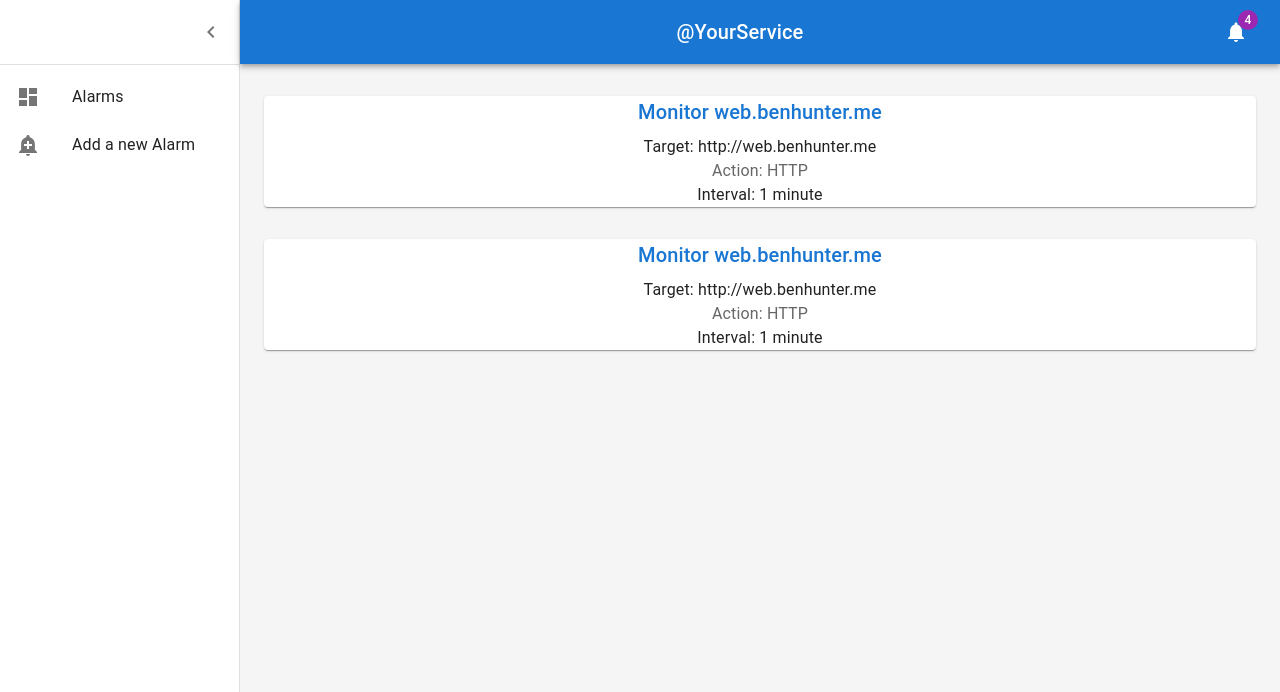
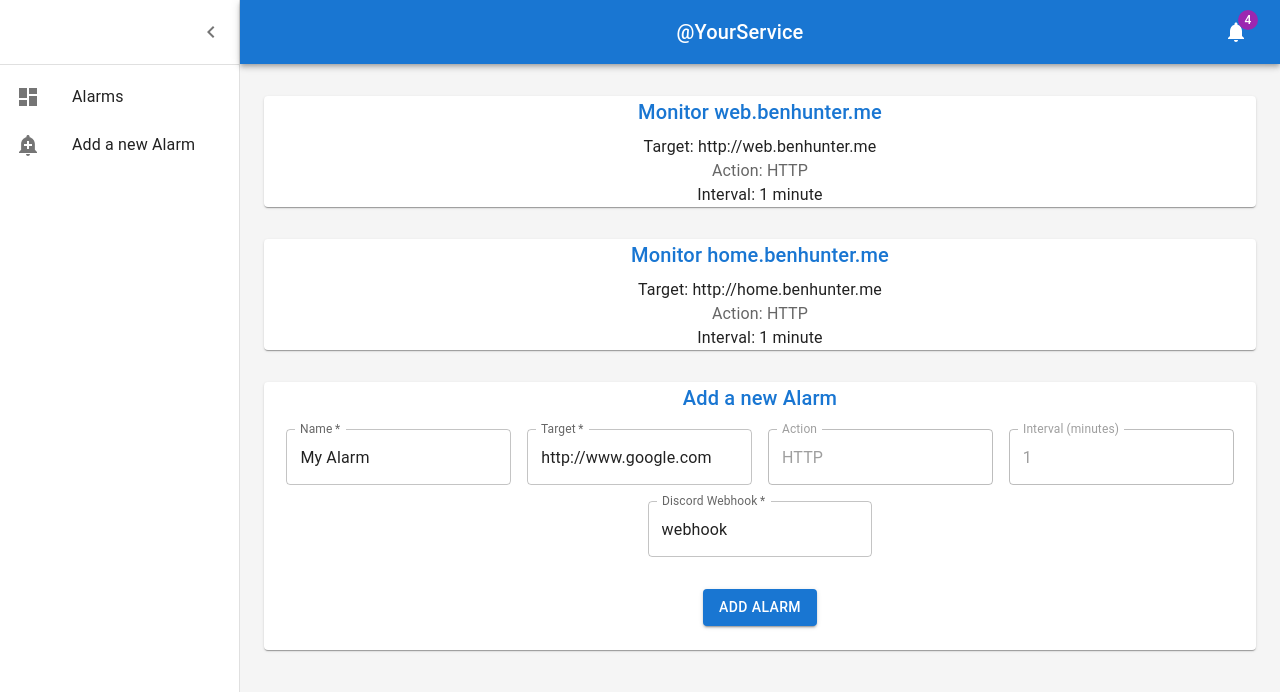
Before and after one commit to benhunterlearn/solo-project-client, a React (Create React App) app: page / in a window 1280 px wide. Shown: the top 692 px of the page. Built offline with nearby package versions, Linux system fonts and the light colour scheme.

Commit message:
Form to Add Alarm embedded at the bottom of the main content screen.

```diff
--- /dev/null
+++ b/src/Components/AddAlarmForm.js
@@ -0,0 +1,104 @@
+import Grid from "@mui/material/Grid";
+import Paper from "@mui/material/Paper";
+import Title from "./Title";
+import Typography from "@mui/material/Typography";
+import Container from "@mui/material/Container";
+import * as React from "react";
+import TextField from '@mui/material/TextField';
+import Box from "@mui/material/Box";
+import {Button} from "@mui/material";
+import {useState} from "react";
+
+export function AddAlarmForm(props) {
+
+    const defaultAlarm = {
+        name: 'My Alarm',
+        target: '',
+        action: 'HTTP',
+        interval: 1,  // minutes
+        webhook: '',  // Discord Webhook
+    }
+
+    const [newAlarm, setNewAlarm] = useState({...defaultAlarm});
+
+    const handleSubmit = (event) => {
+        event.preventDefault();
+        console.log("Add alarm onSubmit");
+        // TODO implement API call to create alarm on back end.
+    };
+
+    return <Container sx={{mt: 4, mb: 4}}>
+        <Grid>
+            <Paper>
+                <Title>
+                    Add a new Alarm
+                </Title>
+
+                <Box
+                    component="form"
+                    sx={{
+                        '& .MuiTextField-root': {m: 1, width: '25ch'},
+                    }}
+                    noValidate
+                    autoComplete="off"
+                >
+
+                    <form onSubmit={(event) => handleSubmit(event)}>
+
+                        <div>
+
+                            <TextField
+                                required
+                                id="outlined-required"
+                                label="Name"
+                                defaultValue="My Alarm"
+                            />
+
+                            <TextField
+                                required
+                                id="outlined-required"
+                                label="Target"
+                                defaultValue="http://www.google.com"
+                            />
+                            <TextField
+                                disabled
+                                id="outlined-required"
+                                label="Action"
+                                defaultValue="HTTP"
+                            />
+                            <TextField
+                                disabled
+                                id="outlined-required"
+                                label="Interval (minutes)"
+                                defaultValue="1"
+                            />
+
+                            <TextField
+                                required
+                                id="webhook"
+                                label="Discord Webhook"
+                                defaultValue="webhook"
+                            />
+
+                        </div>
+
+                        <div>
+
+                            <Button
+                                type="submit"
+                                variant="contained"
+                                sx={{my: 3}}
+                                onClick={(event) => handleSubmit(event)}
+                            >
+                                Add Alarm
+                            </Button>
+
+                        </div>
+
+                    </form>
+
+                </Box>
+            </Paper>
+        </Grid>
+    </Container>
+}
--- /dev/null
+++ b/src/Components/AddAlarmFromDrawer.js
@@ -0,0 +1,52 @@
+import ListItemIcon from "@mui/material/ListItemIcon";
+import AddAlertIcon from "@mui/icons-material/AddAlert";
+import ListItemText from "@mui/material/ListItemText";
+import {Button, ListItemButton, Modal} from "@mui/material";
+import * as React from "react";
+import {useState} from "react";
+import Box from "@mui/material/Box";
+import Typography from "@mui/material/Typography";
+
+export function AddAlarmFromDrawer() {
+
+    const [open, setOpen] = useState(false);
+    const handleOpen = () => setOpen(true);
+    const handleClose = () => setOpen(false);
+
+    return <ListItemButton onClick={() => handleOpen()}>
+        <ListItemIcon>
+            <AddAlertIcon/>
+        </ListItemIcon>
+        <ListItemText primary="Add a new Alarm"/>
+
+        {/* Modal isn't closing. May because it's nested in the list? */}
+        {/*<Modal*/}
+        {/*    open={open}*/}
+        {/*    onClose={handleClose}*/}
+        {/*    aria-labelledby="modal-modal-title"*/}
+        {/*    aria-describedby="modal-modal-description"*/}
+        {/*>*/}
+        {/*    <Box sx={style}>*/}
+        {/*        <Typography id="modal-modal-title" variant="h6" component="h2">*/}
+        {/*            Text in a modal*/}
+        {/*        </Typography>*/}
+        {/*        <Typography id="modal-modal-description" sx={{mt: 2}}>*/}
+        {/*            Duis mollis, est non commodo luctus, nisi erat porttitor ligula.*/}
+        {/*        </Typography>*/}
+        {/*    </Box>*/}
+        {/*</Modal>*/}
+
+    </ListItemButton>
+}
+
+const style = {
+    position: 'absolute',
+    top: '50%',
+    left: '50%',
+    transform: 'translate(-50%, -50%)',
+    width: 400,
+    bgcolor: 'background.paper',
+    border: '2px solid #000',
+    boxShadow: 24,
+    p: 4,
+};
--- a/src/Components/Dashboard.js
+++ b/src/Components/Dashboard.js
@@ -1,5 +1,5 @@
 import * as React from 'react';
-import {styled, createTheme, ThemeProvider} from '@mui/material/styles';
+import {createTheme, styled, ThemeProvider} from '@mui/material/styles';
 import CssBaseline from '@mui/material/CssBaseline';
 import MuiDrawer from '@mui/material/Drawer';
 import Box from '@mui/material/Box';
@@ -13,14 +13,16 @@ import Badge from '@mui/material/Badge';
 import Container from '@mui/material/Container';
 import Grid from '@mui/material/Grid';
 import Paper from '@mui/material/Paper';
-import Link from '@mui/material/Link';
 import MenuIcon from '@mui/icons-material/Menu';
 import ChevronLeftIcon from '@mui/icons-material/ChevronLeft';
 import NotificationsIcon from '@mui/icons-material/Notifications';
-import {mainListItems} from './listItems';
-import Deposits from './Deposits';
-import Orders from './Orders';
 import Title from "./Title";
+import ListItemIcon from "@mui/material/ListItemIcon";
+import DashboardIcon from "@mui/icons-material/Dashboard";
+import ListItemText from "@mui/material/ListItemText";
+import {ListItemButton} from "@mui/material";
+import {AddAlarmFromDrawer} from "./AddAlarmFromDrawer";
+import {AddAlarmForm} from "./AddAlarmForm";
 
 const drawerWidth = 240;
 
@@ -81,6 +83,8 @@ function DashboardContent() {
             <Box sx={{display: 'flex'}}>
                 <CssBaseline/>
                 <AppBar position="absolute" open={open}>
+
+                    {/* Top Toolbar*/}
                     <Toolbar
                         sx={{
                             pr: '24px', // keep right padding when drawer closed
@@ -114,6 +118,7 @@ function DashboardContent() {
                         </IconButton>
                     </Toolbar>
                 </AppBar>
+
                 <Drawer variant="permanent" open={open}>
                     <Toolbar
                         sx={{
@@ -128,9 +133,22 @@ function DashboardContent() {
                         </IconButton>
                     </Toolbar>
                     <Divider/>
-                    <List>{mainListItems}</List>
+
+                    <List>
+
+                        <ListItemButton>
+                            <ListItemIcon>
+                                <DashboardIcon/>
+                            </ListItemIcon>
+                            <ListItemText primary="Alarms"/>
+                        </ListItemButton>
+                        <AddAlarmFromDrawer />
+
+                    </List>
 
                 </Drawer>
+
+
                 <Box
                     component="main"
                     sx={{
@@ -156,7 +174,7 @@ function DashboardContent() {
                                 <Title>
                                     Monitor web.benhunter.me
                                 </Title>
-                                <Typography component="p" >
+                                <Typography component="p">
                                     Target: http://web.benhunter.me
                                 </Typography>
                                 <Typography color="text.secondary" sx={{flex: 1}}>
@@ -174,10 +192,10 @@ function DashboardContent() {
                         <Grid>
                             <Paper>
                                 <Title>
-                                    Monitor web.benhunter.me
+                                    Monitor home.benhunter.me
                                 </Title>
-                                <Typography component="p" >
-                                    Target: http://web.benhunter.me
+                                <Typography component="p">
+                                    Target: http://home.benhunter.me
                                 </Typography>
                                 <Typography color="text.secondary" sx={{flex: 1}}>
                                     Action: HTTP
@@ -190,6 +208,7 @@ function DashboardContent() {
                     </Container>
 
                     {/* TODO Add button here or just on drawer? */}
+                    <AddAlarmForm />
 
                 </Box>
             </Box>
--- a/src/Components/listItems.js
+++ b/src/Components/listItems.js
@@ -10,9 +10,14 @@ import BarChartIcon from '@mui/icons-material/BarChart';
 import LayersIcon from '@mui/icons-material/Layers';
 import AssignmentIcon from '@mui/icons-material/Assignment';
 import AddAlertIcon from '@mui/icons-material/AddAlert';
+import {Button, Modal} from "@mui/material";
+import Typography from "@mui/material/Typography";
+import Box from "@mui/material/Box";
+import {useState} from "react";
 
-export const mainListItems = (
-    <div>
+
+export const mainListItems = (props) => {
+    return <div>
         <ListItem button>
             <ListItemIcon>
                 <DashboardIcon/>
@@ -26,4 +31,4 @@ export const mainListItems = (
             <ListItemText primary="Add a new Alarm"/>
         </ListItem>
     </div>
-);
+};
```
